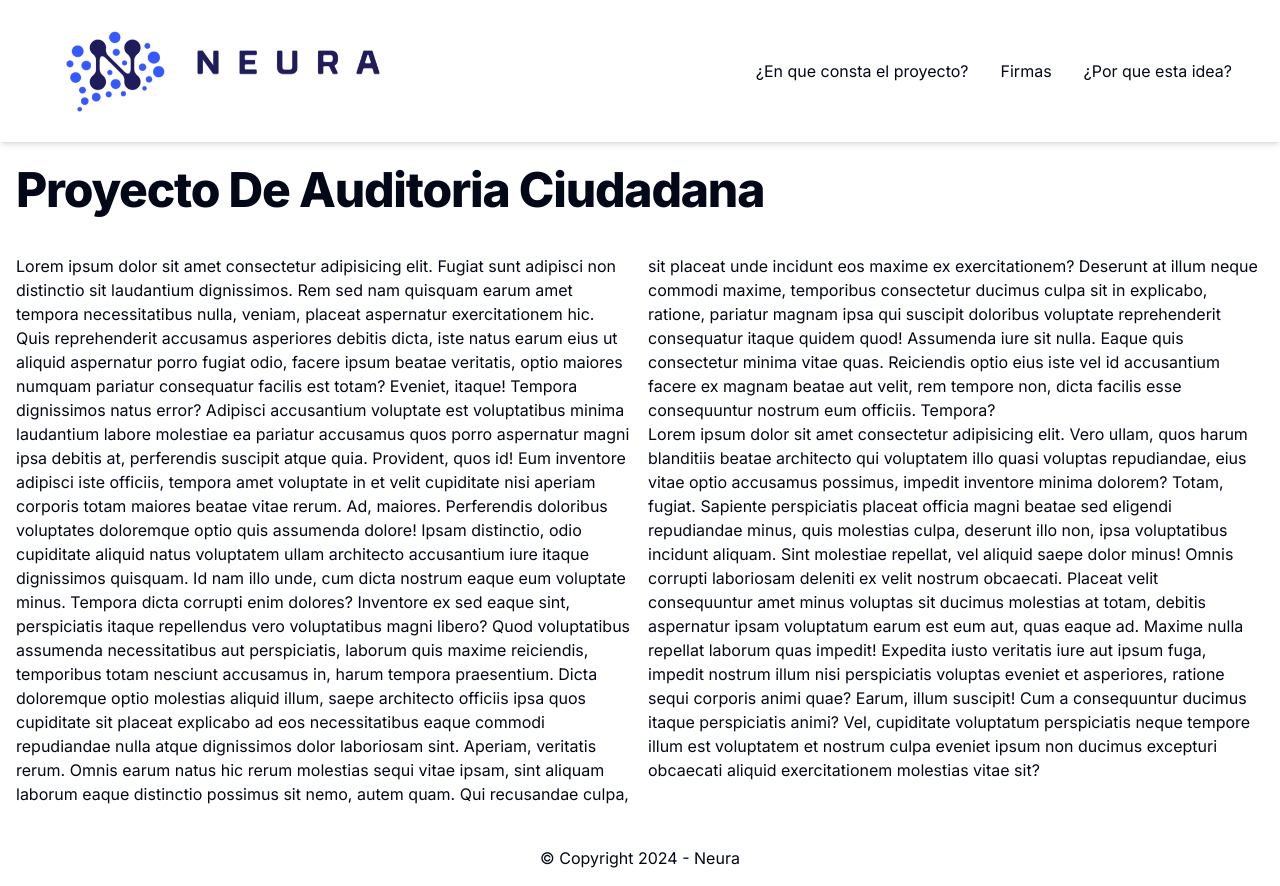
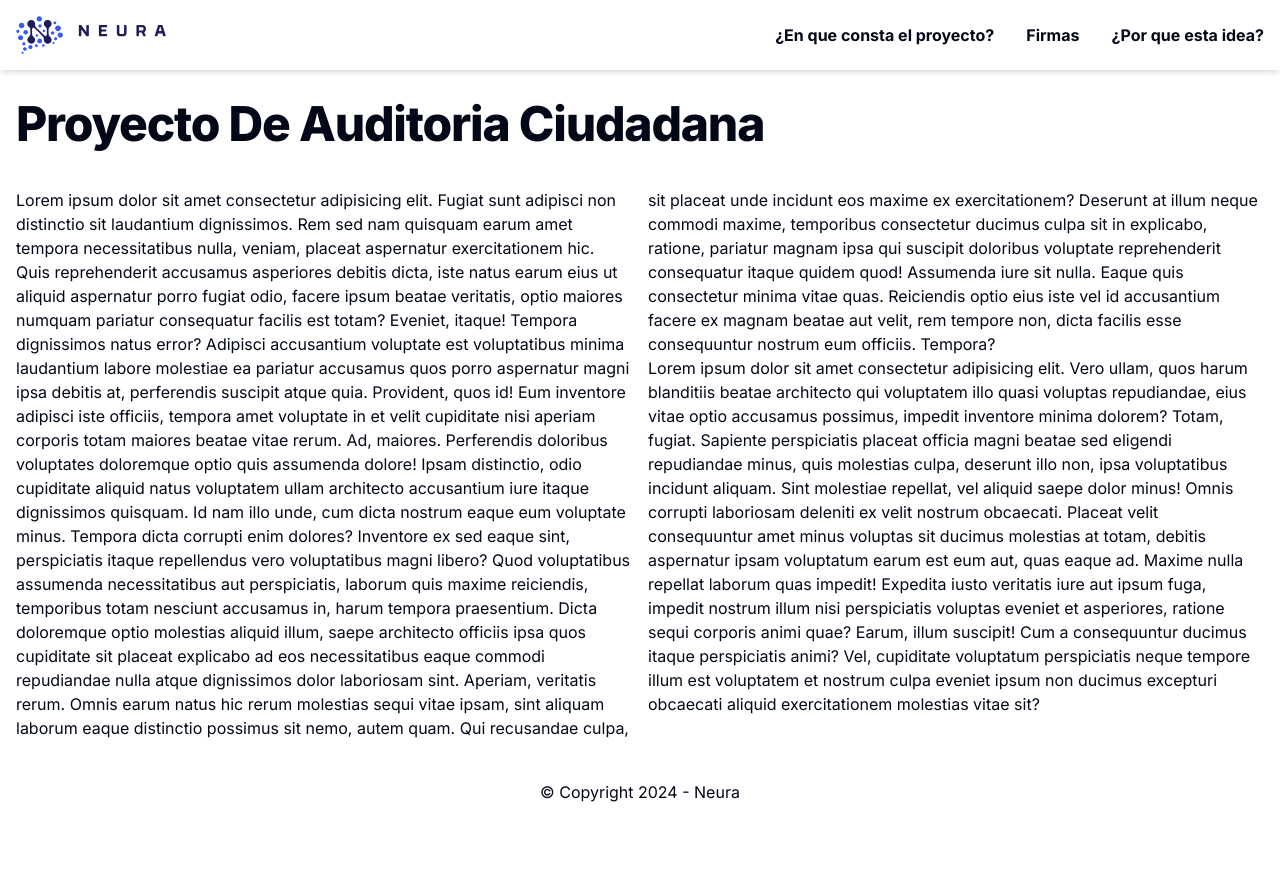
Before and after one commit to HoracioGutierrez/neura-auditoria-ciudadana, a Next.js app: page / in a window 1280 px wide. After the commit the page ends 820 px from the top, so only its background shows below. Built offline with nearby package versions, Linux system fonts and the light colour scheme.

Commit message:
Corrijo estilos del header y modifico el logo a svg trimmeado

```diff
--- a/app/layout.tsx
+++ b/app/layout.tsx
@@ -1,15 +1,17 @@
-import type { Metadata } from 'next'
-import { Inter } from 'next/font/google'
-import './globals.css'
-import { cn } from '@/lib/utils'
-import LayoutHeader from '@/components/LayoutHeader'
-import LayoutFooter from '@/components/LayoutFooter'
+import './globals.css';
+import { Inter } from 'next/font/google';
+import type { Metadata } from 'next';
+import { cn } from '@/lib/utils';
+import LayoutFooter from '@/components/LayoutFooter';
+import LayoutHeader from '@/components/LayoutHeader';
+
 
 const inter = Inter({ subsets: ['latin'] })
 
 export const metadata: Metadata = {
   title: 'Auditoria Ciudadana - Neura',
   description: 'Generated by create next app',
+  authors: [{ name: "Horacio Gutierrez" }]
 }
 
 export default function RootLayout({
@@ -19,10 +21,10 @@ export default function RootLayout({
 }) {
   return (
     <html lang="en" className='h-full'>
-      <body className={cn(inter.className,"flex flex-col h-full")}>
-        <LayoutHeader/>
+      <body className={cn(inter.className, "flex flex-col h-full")}>
+        <LayoutHeader />
         {children}
-        <LayoutFooter/>
+        <LayoutFooter />
       </body>
     </html>
   )
--- a/app/page.tsx
+++ b/app/page.tsx
@@ -1,6 +1,6 @@
 export default function Home() {
   return (
-    <main className='py-6 px-2 lg:px-4 container grow'>
+    <main className='py-6 px-2 lg:px-4 container grow pt-[100px]'>
       <h1 className='scroll-m-20 text-4xl font-extrabold tracking-tight lg:text-5xl mb-10'>
         Proyecto De Auditoria Ciudadana
       </h1>
--- a/components/LayoutHeader.tsx
+++ b/components/LayoutHeader.tsx
@@ -1,21 +1,22 @@
-import Image from "next/image";
-import Link from "next/link";
-import logo from "../assets/logo-neura.png"
-import { Button } from "./ui/button";
-import { MenuIcon } from "lucide-react";
-import { Drawer, DrawerContent, DrawerTrigger } from "./ui/drawer";
+import Image from 'next/image';
+import Link from 'next/link';
+import { MenuIcon } from 'lucide-react';
+import { Button } from './ui/button';
+import { Drawer, DrawerContent, DrawerTrigger } from './ui/drawer';
+import logo from '../assets/logo-neura.svg';
+
 
 export default function LayoutHeader() {
     return (
-        <header className='shadow shadow-md p-2 lg:p-4'>
-            <div className="container flex flex-row items-center justify-between">
-                <Link href={"/"} className='relative w-[350px]'>
+        <header className='shadow-md p-2 lg:p-4 fixed w-full z-10 bg-background'>
+            <div className="container px-0 flex flex-row items-center justify-between">
+                <Link href={"/"} className='relative w-[150px]'>
                     <Image src={logo} alt="Logo de Neura" />
                 </Link>
                 <nav className='hidden lg:flex gap-8'>
-                    <Link href={"/proyecto"}>¿En que consta el proyecto?</Link>
-                    <Link href={"/firmas"}>Firmas</Link>
-                    <Link href={"/idea"}>¿Por que esta idea?</Link>
+                    <Link className='font-bold hover:text-[#3658ff] transition' href={"/proyecto"}>¿En que consta el proyecto?</Link>
+                    <Link className='font-bold hover:text-[#3658ff] transition' href={"/firmas"}>Firmas</Link>
+                    <Link className='font-bold hover:text-[#3658ff] transition' href={"/idea"}>¿Por que esta idea?</Link>
                 </nav>
                 <Drawer>
                     <DrawerTrigger asChild>
@@ -23,11 +24,11 @@ export default function LayoutHeader() {
                             <MenuIcon />
                         </Button>
                     </DrawerTrigger>
-                    <DrawerContent className="p-8">
-                        <nav className='lg:hidden flex flex-col gap-8'>
-                            <Link href={"/proyecto"}>¿En que consta el proyecto?</Link>
-                            <Link href={"/firmas"}>Firmas</Link>
-                            <Link href={"/idea"}>¿Por que esta idea?</Link>
+                    <DrawerContent className="p-8 pt-4">
+                        <nav className='lg:hidden flex flex-col gap-8 pt-8'>
+                            <Link className='font-bold text-xl' href={"/proyecto"}>¿En que consta el proyecto?</Link>
+                            <Link className='font-bold text-xl' href={"/firmas"}>Firmas</Link>
+                            <Link className='font-bold text-xl' href={"/idea"}>¿Por que esta idea?</Link>
                         </nav>
                     </DrawerContent>
                 </Drawer>
```
Also changed, not shown: assets/logo-neura.svg (added).
